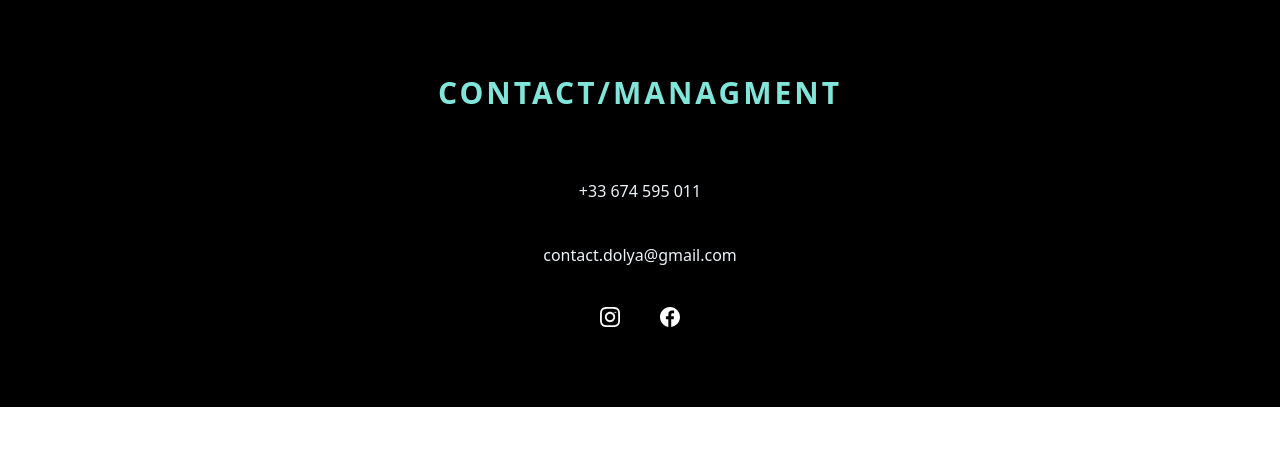
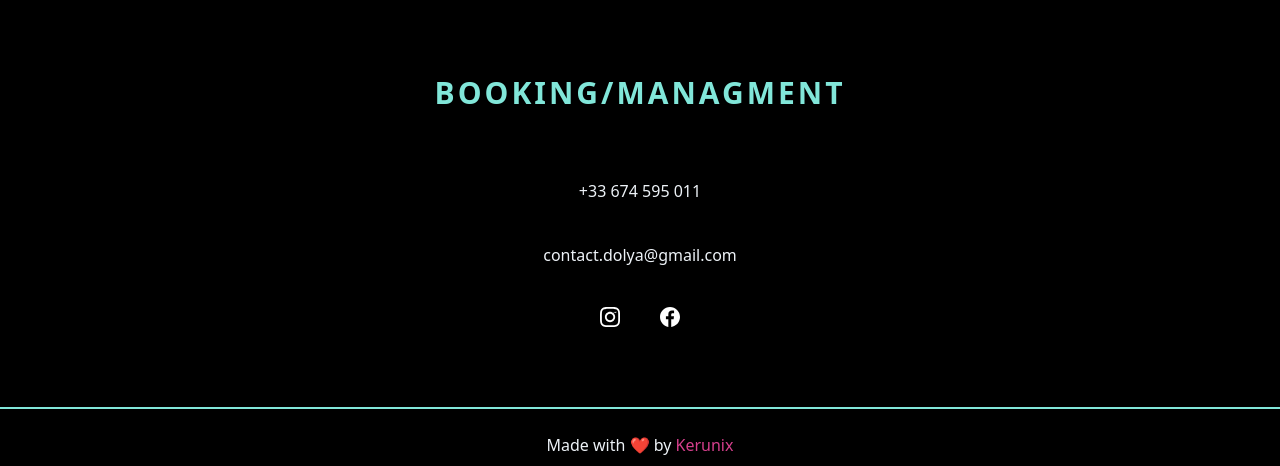
Before and after one commit to kerunix/dolya-website, a Nuxt app: page / in a window 1280 px wide. Shown: the part 2331-2797 px from the top of the page. Before the commit the page ends 2738 px from the top, so only its background shows below. Built offline with nearby package versions, Linux system fonts and the light colour scheme.

Commit message:
Feat: Footer, right domain name deployment

```diff
--- /dev/null
+++ b/components/layout/TheFooter.vue
@@ -0,0 +1,9 @@
+<template>
+  <footer class="flex items-center justify-center bg-black border-t-2 border-teal-300 w-full py-6">
+    <span>Made with ❤️ by <a href="https://github.com/kerunix/" target="_blank" class="text-pink-600">Kerunix</a></span>
+  </footer>
+</template>
+
+<script>
+export default { }
+</script>
--- a/components/sections/Contact.vue
+++ b/components/sections/Contact.vue
@@ -1,7 +1,7 @@
 <template>
   <div class="py-20 w-full md:w-1/2 flex flex-col justify-center items-center space-y-10 px-10">
     <h1 class="font-bold text-xl md:text-3xl text-center md:text-left uppercase tracking-widest text-teal-300 mb-6">
-      Contact/Managment
+      Booking/Managment
     </h1>
     <span> +33 674 595 011</span>
     <a href="mailto:contact.dolya@gmail.com" class="hover:text-teal-300">contact.dolya@gmail.com</a>
--- a/nuxt.config.js
+++ b/nuxt.config.js
@@ -10,8 +10,8 @@ export default {
       { hid: 'description', name: 'description', content: '' },
       { property: 'og:title', content: 'Dolya Music - A 4 man band, instrumental, resolutely prog, at the crossroads of synth-wave, ambient and industrial metal.' },
       { property: 'og:type', content: 'website' },
-      { property: 'og:image', content: 'https://jovial-brahmagupta-7427b9.netlify.app/_nuxt/img/dolya-2.da4f867.jpg' },
-      { property: 'og:url', content: 'https://jovial-brahmagupta-7427b9.netlify.app' }
+      { property: 'og:image', content: 'https://www.dolyamusic.com/_nuxt/img/dolya-2.da4f867.jpg' },
+      { property: 'og:url', content: 'https://www.dolyamusic.com' }
     ],
     link: [
       { rel: 'icon', type: 'image/x-icon', href: '/favicon.ico' }
--- a/pages/index.vue
+++ b/pages/index.vue
@@ -14,6 +14,7 @@
     <TheSection id="contact">
       <Contact />
     </TheSection>
+    <TheFooter />
   </div>
 </template>
 
@@ -25,6 +26,7 @@ import NewEP from '~/components/sections/NewEP'
 import Biography from '~/components/sections/Biography'
 import Videos from '~/components/sections/Videos'
 import Contact from '~/components/sections/Contact'
+import TheFooter from '~/components/layout/TheFooter'
 
 export default {
   components: {
@@ -34,7 +36,8 @@ export default {
     NewEP,
     Biography,
     Videos,
-    Contact
+    Contact,
+    TheFooter
   }
 }
 </script>
```
